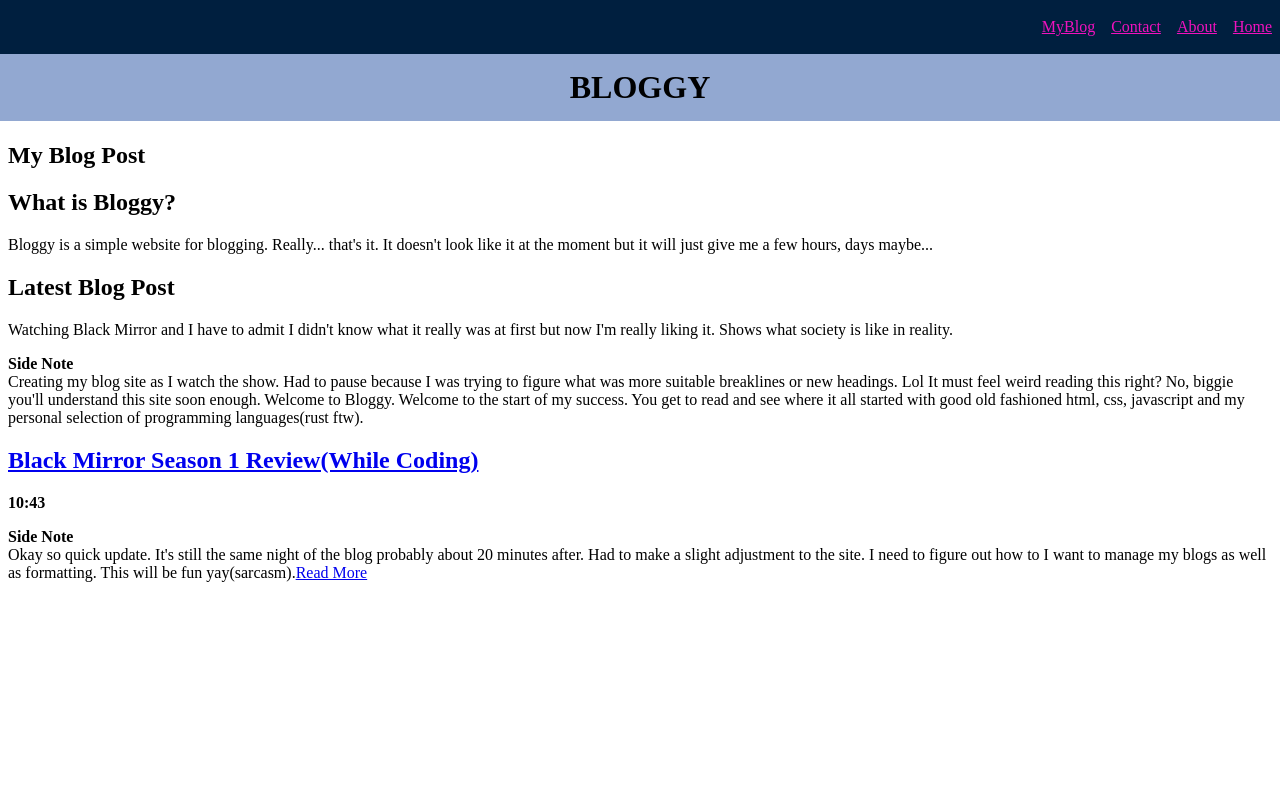
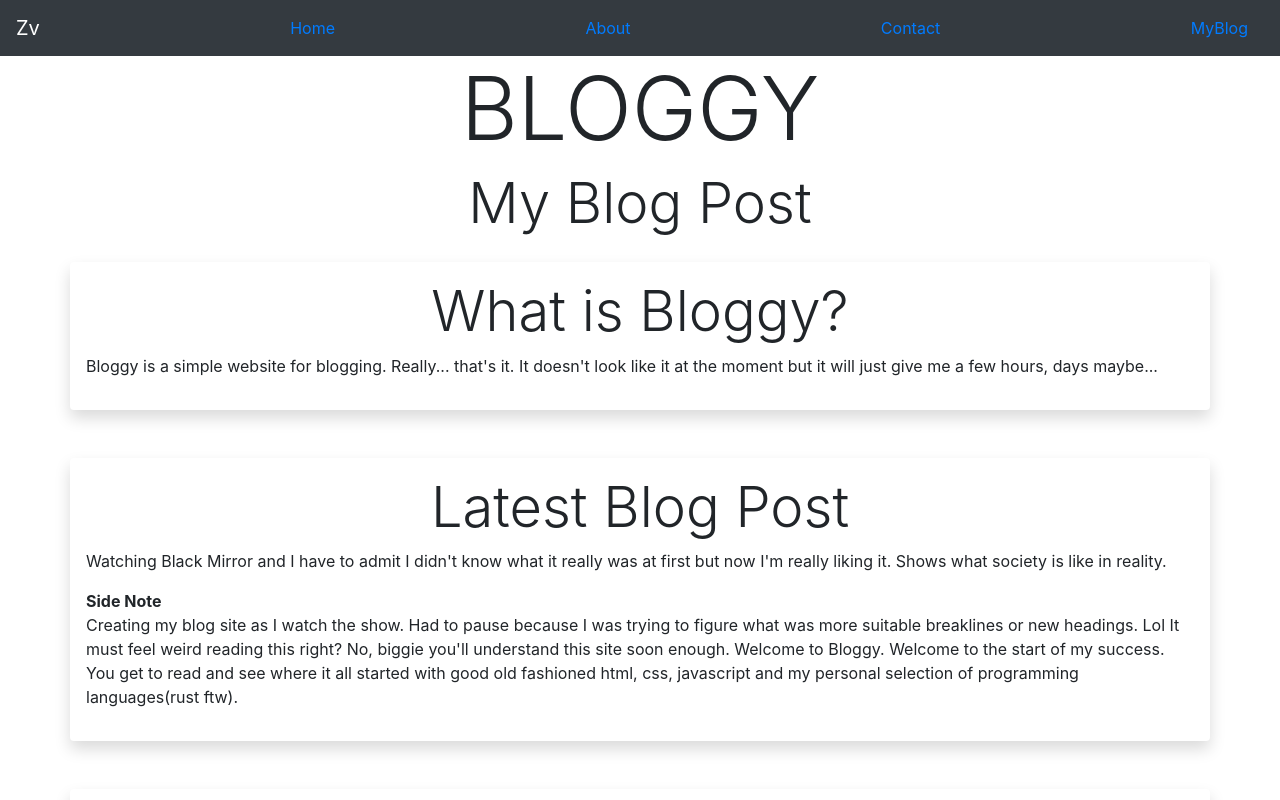
Before and after one commit to ProgTJ/Bloggy, a plain HTML site: page index.html in a window 1280 px wide. Shown: the top 800 px of the page. Drawn offline with nearby package versions, Linux system fonts and the light colour scheme.

Commit message:
New Introdution to CSS

```diff
--- a/index.html
+++ b/index.html
@@ -3,38 +3,41 @@
 
   <head>
     <meta charset="utf-8">
+    <meta name="viewport" content="width=device-width, initial-scale=1">
     <title>Bloggy</title>
     <link rel="stylesheet" href="styles.css">
+    <link rel="stylesheet" href="https://maxcdn.bootstrapcdn.com/bootstrap/4.3.1/css/bootstrap.min.css">
 
   </head>
 
   <body>
 
-    <nav class="nav-wrapper">
-      <a href="index.html">Home</a>
-      <a href="about.html">About</a>
-      <a href="contact.html">Contact</a>
-      <a href="blog.html">MyBlog</a>
+    <nav class="navbar navbar-dark bg-dark">
+      <a class="navbar-brand" href="#">Zv</a>
+      <a class="nav-link active" href="index.html">Home</a>
+      <a class="nav-link" href="about.html">About</a>
+      <a class="nav-link" href="contact.html">Contact</a>
+      <a class="nav-link" href="blog.html">MyBlog</a>
     </nav>
-    <h1 class="head-1"> BLOGGY</h1>
-    <h2> My Blog Post</h2>
+    <h1 class="head-1 display-2"> BLOGGY</h1>
+    <h2 class="display-4"> My Blog Post</h2>
 
     <section>
-      <article>
-        <h2> What is Bloggy?</h2>
+      <article class="container shadow p-3 mb-5 bg-white rounded">
+        <h2 class="display-4"> What is Bloggy?</h2>
         <p> Bloggy is a simple website for blogging. Really... that's it. It doesn't look like it at the moment but it will just give me a few hours, days maybe...</p>
       </article>
     </section>
 
     <section>
-      <article>
-        <h2>Latest Blog Post</h2>
+      <article class="container shadow p-3 mb-5 bg-white rounded">
+        <h2 class="display-4">Latest Blog Post</h2>
         <p> Watching Black Mirror and I have to admit I didn't know what it really was at first but now I'm really liking it. Shows what society is like in reality.</p>
         <p><b>Side Note</b><br> Creating my blog site as I watch the show. Had to pause because I was trying to figure what was more suitable breaklines or new headings. Lol It must feel weird reading this right? No, biggie you'll understand this site soon enough. Welcome to Bloggy. Welcome to the start of my success. You get to read and see where it all started with good old fashioned html, css, javascript and my personal selection of programming languages(rust ftw).</p>
       </article>
 
-      <article>
-        <h2><a href="post/BlackMirror.html">Black Mirror Season 1 Review(While Coding)</a></h2>
+      <article class="container shadow p-3 mb-5 bg-white rounded">
+        <h2 class="dispay-4"><a href="post/BlackMirror.html">Black Mirror Season 1 Review(While Coding)</a></h2>
         <time><b>10:43</b><time>
 
         <div class="more">
--- a/styles.css
+++ b/styles.css
@@ -23,13 +23,22 @@
 }
 
 .head-1 {
-  background-color: #92a8d1;
+text-align: center;
+}
+
+.nav-link:hover {
+  color: gray;
+}
+
+article {
+  margin: 2%;
+}
+
+h2 {
   text-align: center;
-  padding-top: 15px;
-  padding-bottom: 15px;
-  margin-top: -0.2px;
-  margin-left: -8px;
-  margin-right: -8px;
+}
 
-
+a:hover {
+  transform: scale(1.1);
+  transition: 0.5s;
 }
```
